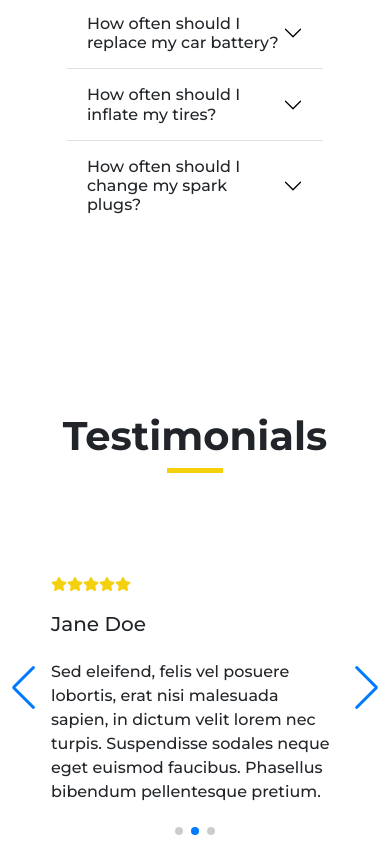
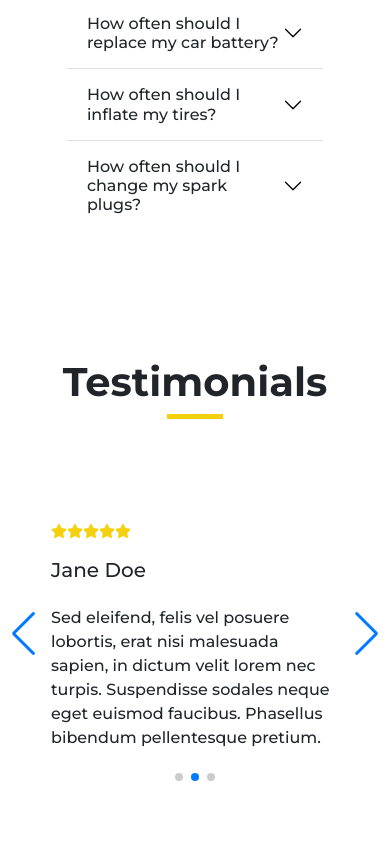
Before and after one commit to arbieabesamis27/Kodego-Group-Project-2, a React (Create React App) app: page / in a window 390 px wide. Shown: the part 4161-5004 px from the top of the page. Built offline with nearby package versions, Linux system fonts and the light colour scheme.

Commit message:
update accordion

```diff
--- a/src/components/faqs/Faqs.css
+++ b/src/components/faqs/Faqs.css
@@ -1,5 +1,4 @@
 .faqsContainer {
-    height: 90vh;
     width: 100vw;
     margin: 5rem auto;
 }
--- a/src/components/faqs/Faqs.jsx
+++ b/src/components/faqs/Faqs.jsx
@@ -15,7 +15,7 @@ export const Faqs = () => {
               </button>
             </h2>
             <div id="item1" className="accordion-collapse collapse" aria-labelledby="flush-item1" data-bs-parent="#accordionFlushExample">
-              <div className="accordion-body">While booking a priority appointment online is encouraged, it is not necessary - you can stop by any of our locations in Quezon City at your convenience!</div>
+              <div className="accordion-body">While booking a priority appointment online is encouraged, it is not necessary - you can stop by our location in Seaside Blvd, 123, Pasay, 1300 Metro Manila at your convenience!</div>
             </div>
           </div>
 
--- a/src/components/reviews/Reviews.css
+++ b/src/components/reviews/Reviews.css
@@ -1,7 +1,6 @@
 .reviewContainer {
-    height: auto;
     width: 100vw;
-    margin: 5rem auto;
+    margin: 3rem auto;
 }
 
 .reviewTitle {
@@ -82,33 +81,3 @@
         height: 100%;
     }
 }
-
-@media screen and (max-width: 767px) {
-    .reviewContainer {
-        padding: 12rem 0;
-    }
-}
-
-@media screen and (max-width: 425px) {
-    .reviewContainer {
-        padding: 13rem 0;
-    }
-}
-
-@media screen and (max-width: 400px) {
-    .reviewContainer {
-        padding: 15rem 0;
-    }
-}
-
-@media screen and (max-width: 391px) {
-    .reviewContainer {
-        padding: 18rem 0;
-    }
-}
-
-@media screen and (max-width: 375px) {
-    .reviewContainer {
-        padding: 23rem 0;
-    }
-}
--- a/src/components/services/Services.css
+++ b/src/components/services/Services.css
@@ -1,5 +1,4 @@
 .servicesContainer {
-    height: auto;
     width: 100vw;
 }
 
```
